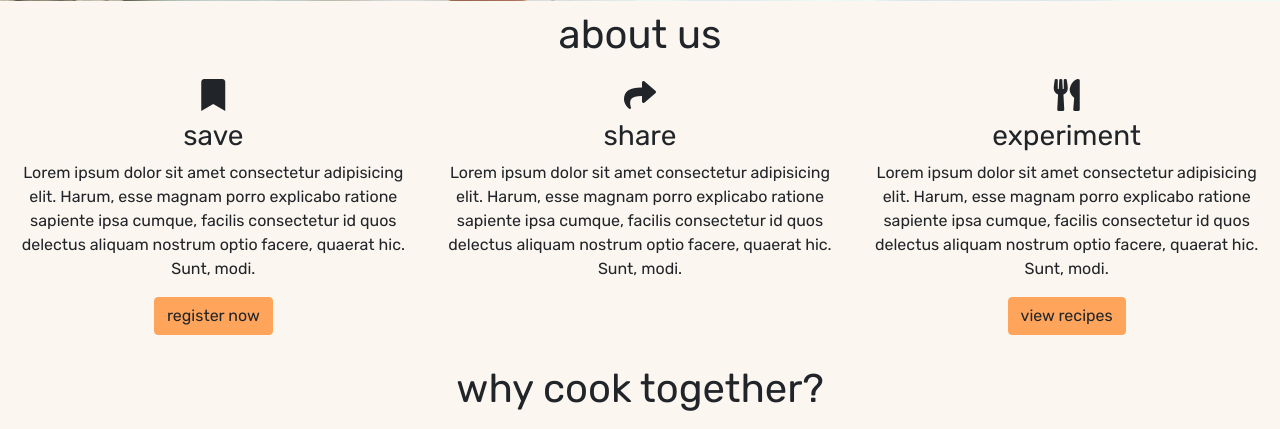
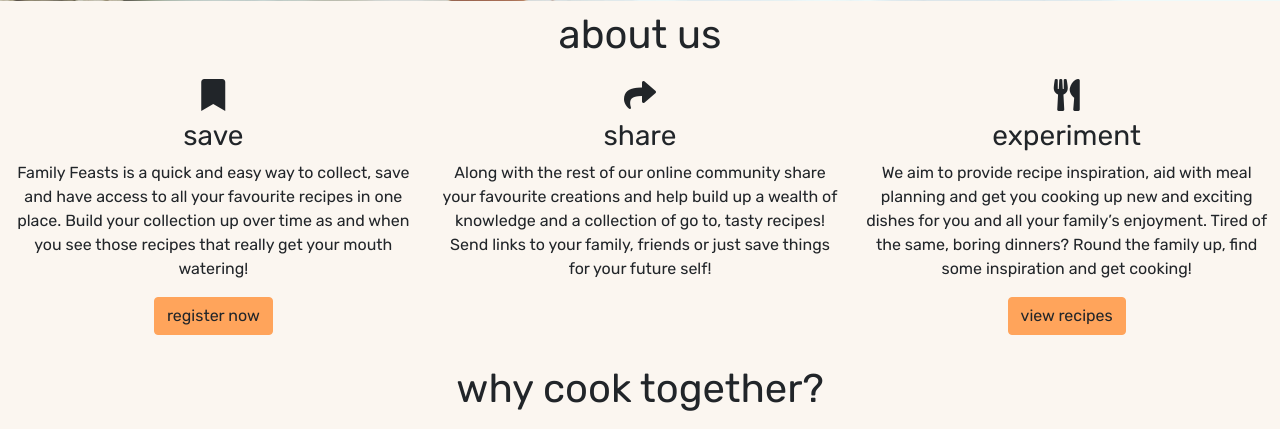
Before and after one commit to mitchdavenport88/family-feasts, a Flask app: page / in a window 1280 px wide. Shown: the part 737-1166 px from the top of the page. Run offline with Flask 2, Linux system fonts and the light colour scheme; some libraries are stand-ins or nearby versions.

Commit message:
Add instructions on forms. Write save, share and experiment sections

```diff
--- a/app.py
+++ b/app.py
@@ -34,7 +34,7 @@
     else:
         recipes = list(mongo.db.recipes.find())
     return render_template("recipes.html", recipes=recipes,
-                           categories=categories)
+                           categories=categories, filter=filter)
 
 
 @app.route("/view_recipe/<id>")
--- a/templates/add_recipe.html
+++ b/templates/add_recipe.html
@@ -13,6 +13,7 @@
                         <input type="text" id="recipe_name" name="recipe_name" class="form-control"
                             pattern="[A-Za-z\d\s\-,'&]{1,35}" required
                             title="Recipe's can be no longer then 35 characters long. Name's can contain the special characters of -,'& only.">
+                        <div class="form-text">recipe name can be a maximum of 35 characters.</div>
                     </div>
                 </div>
             </div>
@@ -22,8 +23,8 @@
                     <div class="mb-3">
                         <label for="recipe_image" class="form-label">recipe image</label>
                         <input type="url" id="recipe_image" name="recipe_image" class="form-control"
-                            placeholder="url link to image (starts with http:// or https://)"
                             title="Must start with http:// or https://">
+                        <div class="form-text">url link to image must start with http:// or https://</div>
                     </div>
                 </div>
             </div>
@@ -73,7 +74,7 @@
                     <div class="mb-3">
                         <label for="ingredients" class="form-label">ingredients</label>
                         <textarea class="form-control my-textarea" id="ingredients" name="ingredients"
-                            placeholder="example: &#10;1 small onion &#10;2 cloves of garlic &#10;1 tbsp olive oil"
+                            placeholder="example: &#10;1 small onion &#10;2 cloves of garlic"
                             required title="Type your ingredients in here."></textarea>
                         <div class="form-text">note: each ingredient needs to be typed on its own line.</div>
                     </div>
--- a/templates/edit_recipe.html
+++ b/templates/edit_recipe.html
@@ -14,6 +14,7 @@
                         <input value="{{ recipe.recipe_name }}" type="text" id="recipe_name" name="recipe_name"
                             class="form-control" pattern="[A-Za-z\d\s\-,'&]{1,35}" required
                             title="Recipe's can be no longer then 35 characters long. Name's can contain the special characters of -,'& only.">
+                        <div class="form-text">recipe name can be a maximum of 35 characters.</div>
                     </div>
                 </div>
             </div>
@@ -26,6 +27,7 @@
                             name="recipe_image" class="form-control"
                             placeholder="url link to image (starts with http:// or https://)"
                             title="Must start with http:// or https://">
+                        <div class="form-text">url link to image must start with http:// or https://</div>
                     </div>
                 </div>
             </div>
--- a/templates/index.html
+++ b/templates/index.html
@@ -23,10 +23,9 @@
                         <div class="d-flex justify-content-center about-icons"><i class="fas fa-bookmark"></i></div>
                         <h3>save</h3>
                         <p>
-                            Lorem ipsum dolor sit amet consectetur adipisicing elit.
-                            Harum, esse magnam porro explicabo ratione sapiente ipsa cumque,
-                            facilis consectetur id quos delectus aliquam nostrum optio facere,
-                            quaerat hic. Sunt, modi.
+                            Family Feasts is a quick and easy way to collect, save and have access to all your
+                            favourite recipes in one place. Build your collection up over time as and when you
+                            see those recipes that really get your mouth watering!
                         </p>
                         <a href="{{ url_for('register') }}" class="btn my-btn">register now</a>
                     </div>
@@ -37,10 +36,9 @@
                         <div class="d-flex justify-content-center about-icons"><i class="fas fa-share"></i></div>
                         <h3>share</h3>
                         <p>
-                            Lorem ipsum dolor sit amet consectetur adipisicing elit.
-                            Harum, esse magnam porro explicabo ratione sapiente ipsa cumque,
-                            facilis consectetur id quos delectus aliquam nostrum optio facere,
-                            quaerat hic. Sunt, modi.
+                            Along with the rest of our online community share your favourite creations and help
+                            build up a wealth of knowledge and a collection of go to, tasty recipes! Send links
+                            to your family, friends or just save things for your future self!
                         </p>
                     </div>
                 </div>
@@ -50,10 +48,9 @@
                         <div class="d-flex justify-content-center about-icons"><i class="fas fa-utensils"></i></div>
                         <h3>experiment</h3>
                         <p>
-                            Lorem ipsum dolor sit amet consectetur adipisicing elit.
-                            Harum, esse magnam porro explicabo ratione sapiente ipsa cumque,
-                            facilis consectetur id quos delectus aliquam nostrum optio facere,
-                            quaerat hic. Sunt, modi.
+                            We aim to provide recipe inspiration, aid with meal planning and get you cooking up
+                            new and exciting dishes for you and all your family’s enjoyment. Tired of the same,
+                            boring dinners? Round the family up, find some inspiration and get cooking!
                         </p>
                         <a href="{{ url_for('recipes', filter='all') }}" class="btn my-btn">view recipes</a>
                     </div>
--- a/templates/recipes.html
+++ b/templates/recipes.html
@@ -3,7 +3,9 @@
 {% block content %}
 
     <div class="container-fluid">
-        <h1 class="text-center page-title">recipes</h1>
+
+        <h1 class="text-center page-title">{{ filter }} recipes</h1>
+
         <div class="d-flex flex-wrap justify-content-center">
             <a href="{{ url_for('recipes', filter='all') }}" class="btn my-btn m-2">all recipes</a>
             {% for category in categories %}
--- a/templates/register.html
+++ b/templates/register.html
@@ -13,6 +13,7 @@
                         <input type="text" id="username" name="username" class="form-control"
                             pattern="[A-Za-z0-9]{5,}" required
                             title="Username must be at least 5 characters long and can contain letters and numbers only - no spaces or special characters.">
+                        <div class="form-text">username must be at least 5 characters and can contain letters and numbers only.</div>
                     </div>
                 </div>
             </div>
@@ -28,6 +29,7 @@
                                 title="Passwords must be at least 5 characters long. They can contain any letter, number and must contain one or more of the following characters - @$!%*#?&">
                             <span class="input-group-text far fa-eye" id="togglePassword"></span>
                         </div>
+                        <div class="form-text">password must contain at least one of the following @$!%*#?& and be at least 5 characters</div>
                     </div>
                 </div>
             </div>
@@ -41,7 +43,6 @@
                                 required title="This password must match the password previously given.">
                             <span class="input-group-text far fa-eye" id="toggleConfirmPassword"></span>
                         </div>
-
                     </div>
                 </div>
             </div>
```
